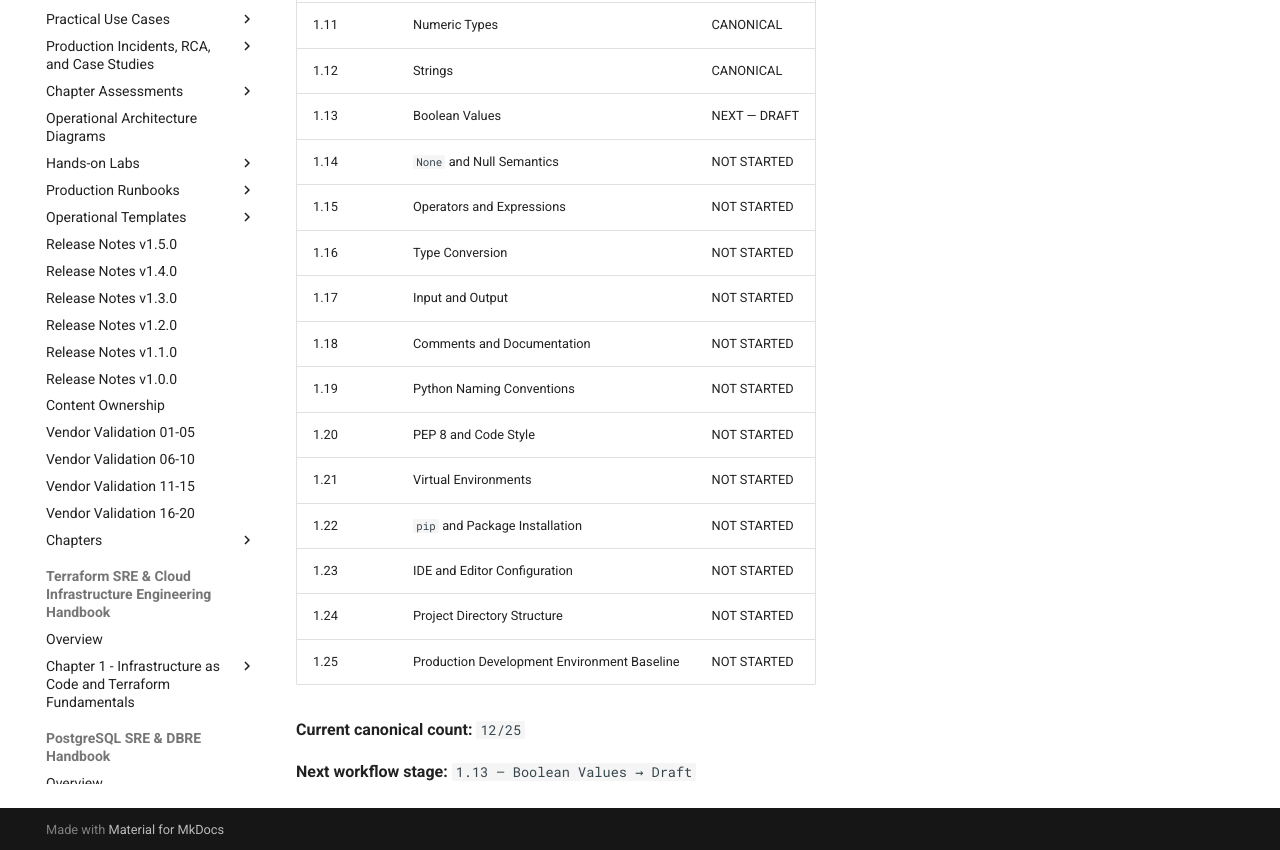
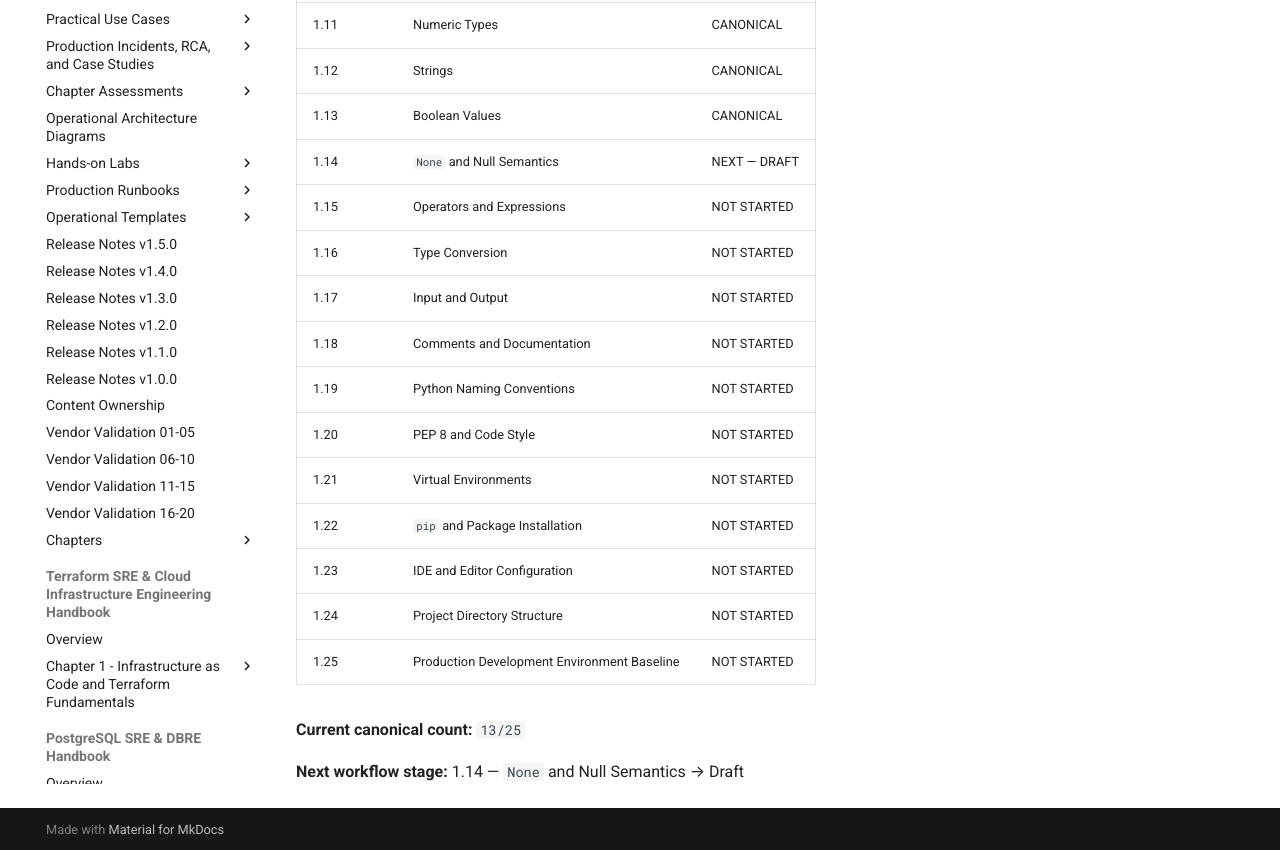
Before and after one commit to sssamant21/sre-academy, an MkDocs documentation site: the page built from docs/books/python/python-engineering-handbook/chapters/chapter-01/STATUS.md, in a window 1280 px wide and 1400 px high, scrolled down 223 px. Shown: the part 547-1397 px from the top of the window. Built offline with MkDocs 1.6.1 and Material for MkDocs 9.7.7, drawn with Linux system fonts in a browser that asks for light colours; comment, search, counter and statistics services are not loaded; some of the changed text lies outside the part shown.

Commit message:
docs(python): mark section 1.13 canonical

```diff
--- a/docs/books/python/python-engineering-handbook/chapters/chapter-01/STATUS.md
+++ b/docs/books/python/python-engineering-handbook/chapters/chapter-01/STATUS.md
@@ -2,7 +2,7 @@
 
 ## Python Fundamentals and Development Environment
 
-**Progress:** `12/25 canonical`
+**Progress:** `13/25 canonical`
 
 | Section | Title | Status |
 |---|---|---|
@@ -18,8 +18,8 @@
 | 1.10 | Built-in Data Types | CANONICAL |
 | 1.11 | Numeric Types | CANONICAL |
 | 1.12 | Strings | CANONICAL |
-| 1.13 | Boolean Values | NEXT — DRAFT |
-| 1.14 | `None` and Null Semantics | NOT STARTED |
+| 1.13 | Boolean Values | CANONICAL |
+| 1.14 | `None` and Null Semantics | NEXT — DRAFT |
 | 1.15 | Operators and Expressions | NOT STARTED |
 | 1.16 | Type Conversion | NOT STARTED |
 | 1.17 | Input and Output | NOT STARTED |
@@ -32,6 +32,6 @@
 | 1.24 | Project Directory Structure | NOT STARTED |
 | 1.25 | Production Development Environment Baseline | NOT STARTED |
 
-**Current canonical count:** `12/25`
+**Current canonical count:** `13/25`
 
-**Next workflow stage:** `1.13 — Boolean Values → Draft`
+**Next workflow stage:** 1.14 — `None` and Null Semantics → Draft
```
